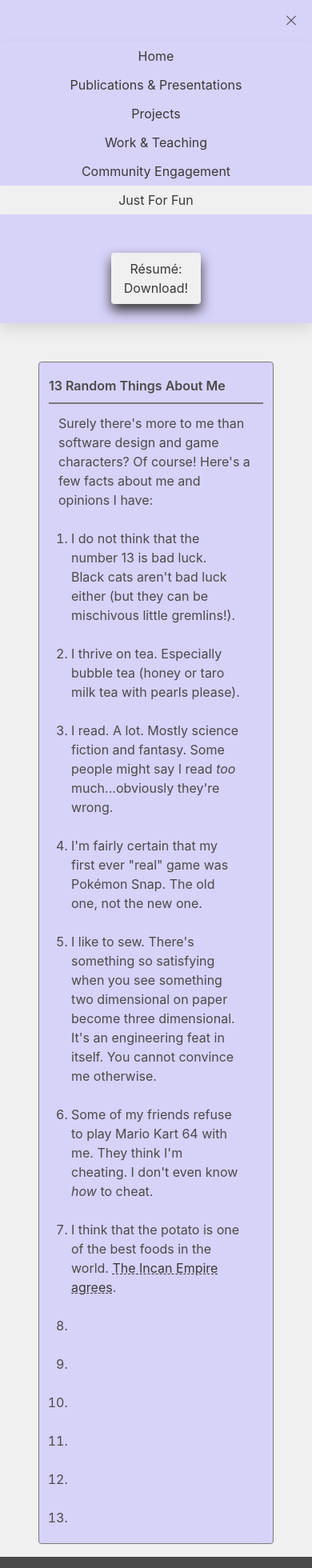
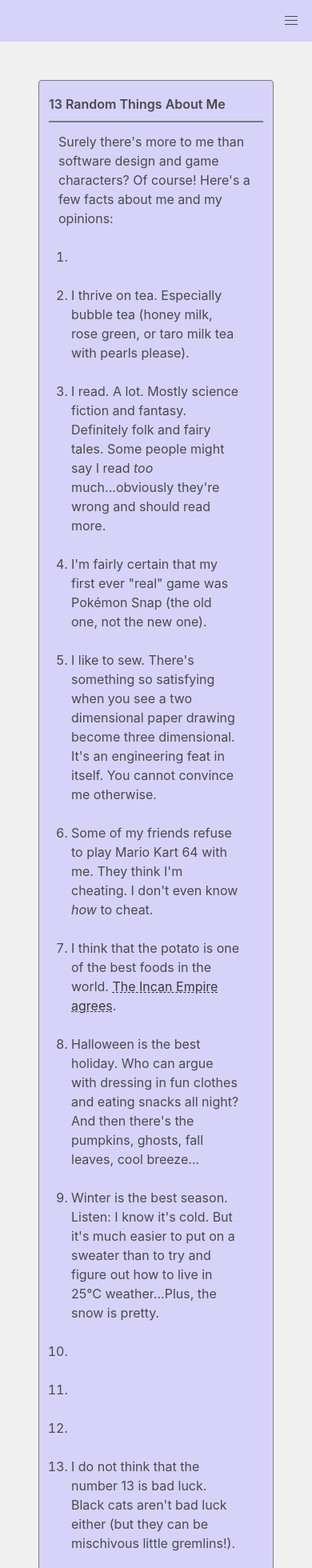
Before and after one commit to GenevaS/website, a Next.js app: page /fun in a window 390 px wide. Shown: the top 1960 px of the page at 80% size. Built offline with nearby package versions, Linux system fonts and the light colour scheme; some icons are missing.

Commit message:
Adding content, playing with menu on tablet sized screens

```diff
--- a/components/layout.js
+++ b/components/layout.js
@@ -91,14 +91,17 @@ export default function Layout({ children }) {
           <nav className="navbar" role="navigation" aria-label="main navigation">
             <div className="navbar-brand has-background-primary">
 
-              <a role="button" className="navbar-burger is-active" aria-label="menu" aria-expanded="false">
+              <a id="hamburger-menu-button"
+                 role="button" className="navbar-burger"
+                 aria-label="menu" aria-expanded="false">
                 <span aria-hidden="true"></span>
                 <span aria-hidden="true"></span>
                 <span aria-hidden="true"></span>
               </a>
             </div>
 
-            <div className="navbar-menu is-active has-shadow
+            <div id="hamburger-menu-dropdown"
+                 className="navbar-menu has-shadow
                             has-background-primary p-0">
               <NavBar></NavBar>
             </div>
--- a/pages/fun.js
+++ b/pages/fun.js
@@ -23,32 +23,32 @@ export default function Fun( ) {
                         <div>
                           <p className='block'>
                             Surely there&#39;s more to me than software design and game characters?
-                            Of course! Here&#39;s a few facts about me and opinions I have:
+                            Of course! Here&#39;s a few facts about me and my opinions:
                           </p>
                           <ol className='px-4'>
                             <li className='block'>
-                              I do not think that the number 13 is bad luck. Black cats aren&#39;t
-                              bad luck either (but they can be mischivous little gremlins!).
+
                             </li>
 
                             <li className='block'>
-                              I thrive on tea. Especially bubble tea (honey or taro milk tea with
-                              pearls please).
+                              I thrive on tea. Especially bubble tea (honey milk, rose green, or taro
+                              milk tea with pearls please).
                             </li>
 
                             <li className='block'>
-                              I read. A lot. Mostly science fiction and fantasy. Some people might
-                              say I read <em>too</em> much...obviously they&#39;re wrong.
+                              I read. A lot. Mostly science fiction and fantasy. Definitely folk and
+                              fairy tales. Some people might say I read <em>too</em> much...obviously
+                              they&#39;re wrong and should read more.
                             </li>
 
                             <li className='block'>
                               I&#39;m fairly certain that my first ever &#34;real&#34; game was
-                              Pokémon Snap. The old one, not the new one.
+                              Pokémon Snap (the old one, not the new one).
                             </li>
 
                             <li className='block'>
                               I like to sew. There&#39;s something so satisfying when you see
-                              something two dimensional on paper become three dimensional. It&#39;s
+                              a two dimensional paper drawing become three dimensional. It&#39;s
                               an engineering feat in itself. You cannot convince me otherwise.
                             </li>
 
@@ -60,6 +60,18 @@ export default function Fun( ) {
                             <li className='block'>
                               I think that the potato is one of the best foods in the
                               world. <a className="is-link" href='https://en.wikipedia.org/wiki/Axomamma'>The Incan Empire agrees</a>.
+                            </li>
+
+                            <li className='block'>
+                                Halloween is the best holiday. Who can argue with dressing in fun
+                                clothes and eating snacks all night? And then there&#39;s the
+                                pumpkins, ghosts, fall leaves, cool breeze...
+                            </li>
+
+                            <li className='block'>
+                                Winter is the best season. Listen: I know it&#39;s cold. But it&#39;s
+                                much easier to put on a sweater than to try and figure out how to live
+                                in 25°C weather...Plus, the snow is pretty.
                             </li>
 
                             <li className='block'>
@@ -75,15 +87,8 @@ export default function Fun( ) {
                             </li>
 
                             <li className='block'>
-
-                            </li>
-
-                            <li className='block'>
-
-                            </li>
-
-                            <li className='block'>
-
+                              I do not think that the number 13 is bad luck. Black cats aren&#39;t
+                              bad luck either (but they can be mischivous little gremlins!).
                             </li>
                           </ol>
                         </div>
```
Also changed, not shown: pages/projects.js (+10 -2 lines).
